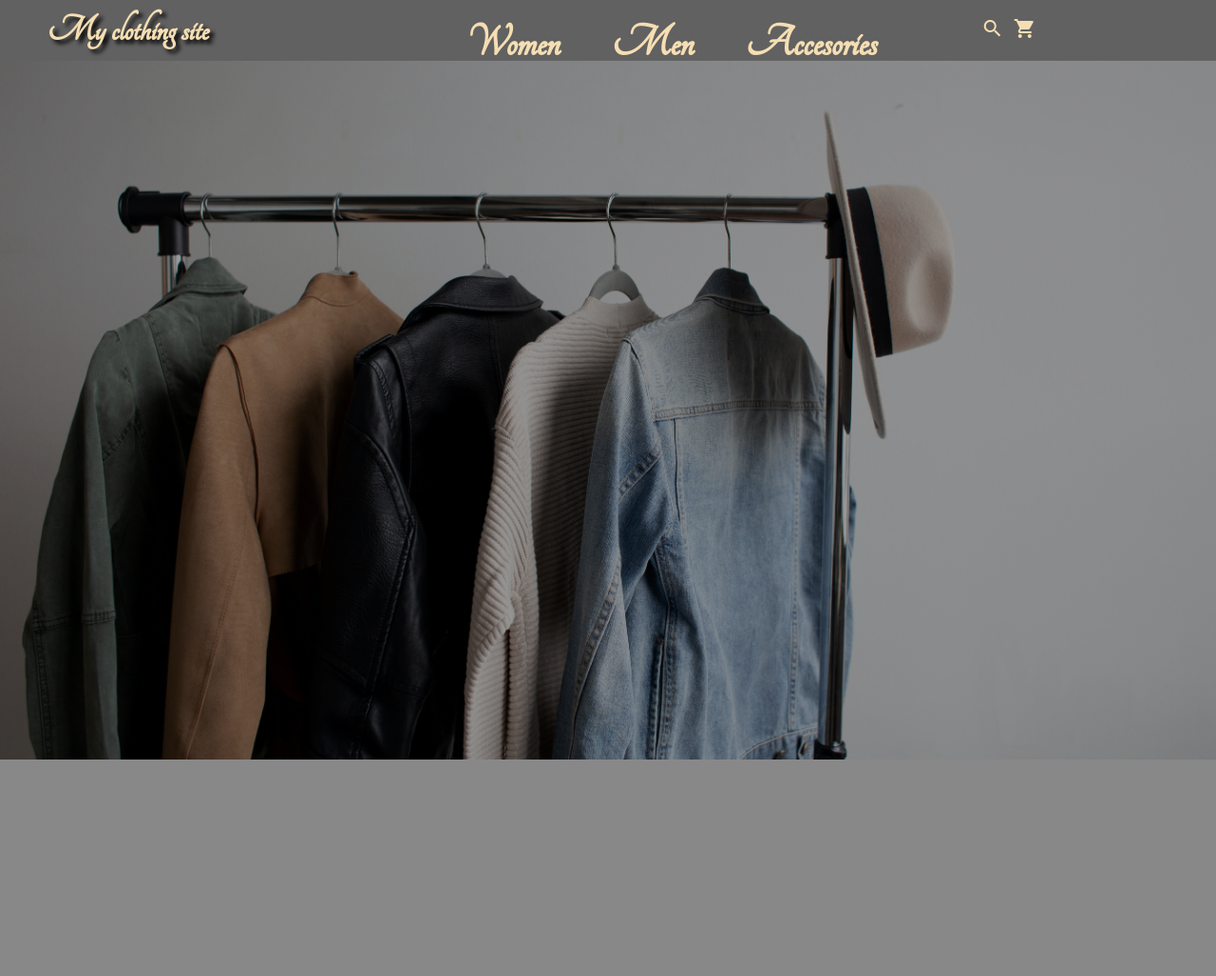
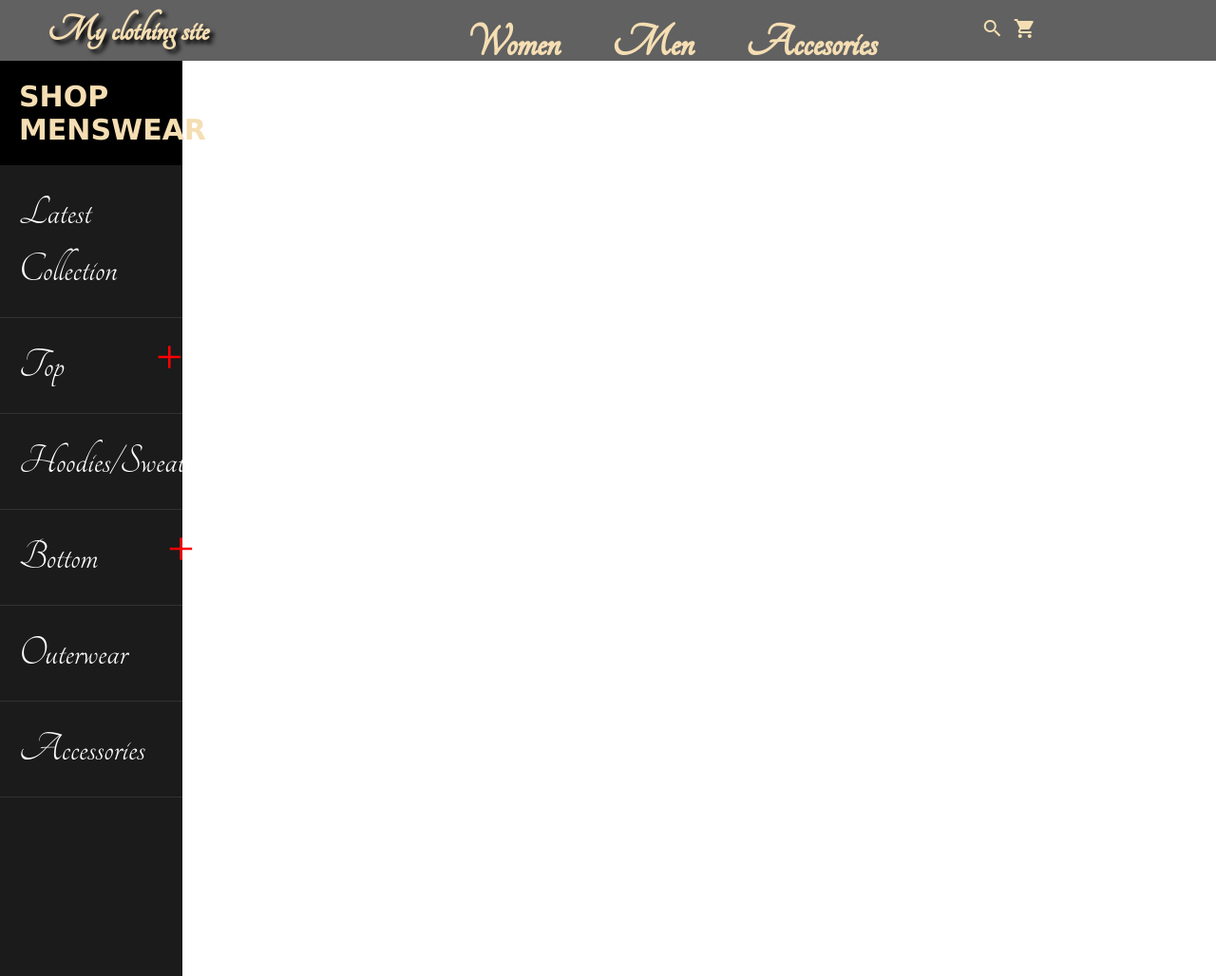
Before and after one commit to Mrrobot233/personal-clothing-website, a PHP site: page /collection.html in a window 1280 px wide. Shown: the whole page at 95% size. Before the commit the page ends 800 px from the top, so only its background shows below. Run offline with PHP 8.4, Linux system fonts and the light colour scheme; some libraries are stand-ins or nearby versions.

Commit message:
updates to the collection pages

```diff
--- a/about.html
+++ b/about.html
@@ -2,7 +2,7 @@
 <html>
 
     <head>
-        <title> Clothing Store </title>
+        <title> About Us </title>
         <meta charset="UTF-8" />
         <meta name="viewport"  content="width=device-width, intital-scale=1.0" />
         <link rel="stylesheet" href="style.css">
--- a/blog.html
+++ b/blog.html
@@ -1,7 +1,7 @@
 <!doctype html>
 <html>
     <head>
-        <title> Clothing Store </title>
+        <title> Blog </title>
         <meta charset="UTF-8" />
         <meta name="viewport"  content="width=device-width, intital-scale=1.0" />
         <link rel="stylesheet" href="style.css">
--- a/cart.css
+++ b/cart.css
@@ -65,7 +65,7 @@
 }
 
 .product-remove:hover{
-    background-color: rgb(200, 149, 55);
+    background-color: #85005B;
     color: black;
 }
 
@@ -107,7 +107,7 @@
 }
 
 .btn:hover{
-    background-color: rgb(200, 149, 55);;
+    background-color: #85005B;
 }
 
 
--- a/collection.html
+++ b/collection.html
@@ -1,12 +1,16 @@
 <!doctype html>
 <html>
     <head>
-        <title> Clothing Store </title>
+        <title> Collection </title>
         <meta charset="UTF-8" />
         <meta name="viewport"  content="width=device-width, intital-scale=1.0" />
         <link rel="stylesheet" href="collectionStyle.css">
         <link href="https://fonts.googleapis.com/icon?family=Material+Icons" rel="stylesheet">
+        <link rel="stylesheet" href="https://fonts.googleapis.com/css2?family=Material+Symbols+Outlined:opsz,wght,FILL,GRAD@20..48,100..700,0..1,-50..200" />
         <link rel="stylesheet" href="https://fonts.googleapis.com/css?family=Tangerine">
+        <script src="https://code.jquery.com/jquery-3.4.1.js"></script>
+        <script src="https://kit.fontawesome.com/a076d05399.js"></script>
+        <link rel="stylesheet" href="https://fonts.googleapis.com/css2?family=Material+Symbols+Outlined:opsz,wght,FILL,GRAD@20..48,100..700,0..1,-50..200" />
     </head>
     <body>
         <header>
@@ -35,6 +39,55 @@
                     </div>
                 </nav>
         </header>
+        <navigations class="sidebar-nav">
+            <div class="sidebar">
+                <h2 id="sidebar-head"> SHOP MENSWEAR </h2>
+                <ul class="nav-links">
+                    <li>  <a href="#" class="side-nav"> Latest Collection </a></li>
+                    <li>
+                        <a href="#" class="side-navTop"> Top
+                            <span class="material-symbols-outlined top"> add </span>
+                        </a>
+                        <ul class="top-feats">
+                            <li><a href="#" class="side-nav"> Short Sleeves </a></li>
+                            <li><a href="#" class="side-nav"> Long Sleeves </a></li>
+                        </ul>
+                    </li>
+                    <li>  <a href="#" class="side-nav"> Hoodies/Sweatshirt </a> </li>
+                    <li>
+                        <a href="#" class="side-navBottom"> Bottom
+                            <span class="material-symbols-outlined bottom"> add </span>
+                        </a>
+                        <ul class="bottom-feats">
+                            <li><a href="#" class="side-nav"> Shorts </a></li>
+                            <li><a href="#" class="side-nav"> Joggers </a></li>
+                            <li><a href="#" class="side-nav"> Cargo </a></li>
+                        </ul>
+                    </li>
+                    <li> <a href="#" class="side-nav"> Outerwear </a> </li>
+                    <li><a href="#" class="side-nav"> Accessories </a> </li>
+                </ul>
+            </navigations>
+        </div>
+
+        <script>
+            $('.side-navTop').click(function(){
+                $('navigations ul .top-feats').toggleClass("show");
+
+            });
+            $('.side-navBottom').click(function(){
+                $('navigations ul .bottom-feats').toggleClass("show");
+
+            });
+        </script>
+
+
+
+
+
+
+
+
     </body>
 </html>
 
--- a/collectionStyle.css
+++ b/collectionStyle.css
@@ -6,23 +6,21 @@
 body{
     font-family: 'Tangerine', serif;
     font-size: 48px;
-    background-color: #616161;
-}
-.background-picture{
-    height: 100%;
-    width: 100%;
-    background-image: linear-gradient(rgba(0,0,0,0.4), rgba(0,0,0,0.4)), url(amanda-vick-ohWf6YuzOQk-unsplash.jpg);
-    background-position: center;
-    background-size: cover;
-    position: absolute;
-    z-index: -1;
+    background-color: white;
 }
 
+.material-symbols-outlined {
+    font-variation-settings:
+    'FILL' 0,
+    'wght' 400,
+    'GRAD' 0,
+    'opsz' 48
+}
 
-header{
-    height: 100vh;
-    width: 100%;
-}
+/* position: absolute;
+    top: 50%;
+right: 5px; */
+
 nav{
     background-color: #616161;
     height: 8vh;
@@ -67,7 +65,7 @@ nav{
     transition: 0.4s;
 }
 .link:hover{
-    color: mediumvioletred;
+    color: #85005B;
 }
 
 .navigation-buttons{
@@ -89,140 +87,113 @@ nav{
     color: mediumvioletred;
 }
 
-.background-picture img{
+
+
+.sidebar-nav{
+    width: 100%;
     height: 100%;
-    width: 100%;
-    object-fit: contain;
-    background-size: cover;
+    display: flex;
+    /* text-align: center; */
+ }
+
+.sidebar{
+    width: 15%;
+    background-color: #616161;
+
 }
 
-.background-text{
-    text-align: center;
-    position: absolute;
-    top: 50%;
-    left: 50%;
-    transform: translate(-50%, -50%);
+#sidebar-head{
+    font-family:'Lucida Sans', 'Lucida Sans Regular', 'Lucida Grande', 'Lucida Sans Unicode', Geneva, Verdana, sans-serif;
+    color: wheat;
+    font-size: 30px;
+    padding: 20px;
+    background-color: #000;
+
 }
 
-.background-text span{
-    color: wheat;
-    display:flex;
-    font-weight: bolder;
+.sidebar a{
+    text-decoration: none;
+    color: #fff;
+    font-size: 45px;
+    display: list-item;
+    padding: 20px;
+    border-top: 1px;
+    border-bottom: 1px;
+
 }
 
-.text{
-    font-size: 210%;
-}
-
-.button{
-    margin-top: -220px;
-    position: relative;
-    text-align: center;
-    text-decoration: none;
-}
-
-.btn{
-    text-decoration: none;
-    color: wheat;
-    border: 1px transparent;
-    padding: 20px 40px;
-    transition: 0.4s;
-    font-weight: bolder;
-    text-align: center;
-    font-family:Arial, Helvetica, sans-serif;
-
-}
-.btn:hover{
-    background: mediumvioletred;
+.sidebar a:hover{
+    background-color: #85005B;
+    transition: 0.5s;
+    /* letter-spacing: 4px;
+    text-transform: uppercase; */
 }
 
 
-.newsletter{
-    /* bottom: 100%; */
-    margin-right: 50px;
+navigations ul{
+    background: #1b1b1b;
+    height: 110%;
+    width: 100%;
+    list-style: none;
+}
+navigations ul li a{
     position: relative;
-    justify-content: center;
-    text-align: center;
-    height: auto;
-    width: 100vw;
-    padding-top: 40px;
-    color: wheat;
+}
+
+navigations ul li{
+    line-height: 60px;
+    border-bottom: 1px solid rgba(255, 255, 255, 0.1);
+}
+
+navigations ul ul{
+    position: static;
+    display: none;
+}
+
+navigations ul ul li{
+    line-height: 42px;
+    border-bottom: none;
+}
+
+navigations ul ul li a{
+    font-size: 17px;
+    color: #e6e6e6;
+    padding-left: 100px;
+}
+
+navigations ul .top-feats.show{
+    display: block;
+}
+navigations ul .bottom-feats.show{
+    display: block;
+}
+
+
+/* .sidebar .nava-links li a span{
+    right: inherit;
+} */
+
+.sidebar .nav-links .side-navBottom span{
+    color: red;
+    position: relative;
+    padding: auto;
+    margin: auto;
+    top: 50%;
+    left: 40%;
+    font-size: 40px;
+
+}
+.sidebar .nav-links .side-navTop span{
+    color: red;
+    position: relative;
+    padding: auto;
+    margin: auto;
+    top: 50%;
+    left: 55%;
+    font-size: 40px;
 
 }
 
-.newsletter h1{
-    margin-top: 200px;
-
-    text-align: center;
-
-}
-
-.footer-content{
-    margin: auto;
-    max-width: 550px;
-    position: relative;
-    padding-top: 65px;
-    text-align: center;
-    /* display: block; */
-    left: 3px;
-}
-
-
-.input{
-    width: 105%;
-    padding: 15px 0px 15px 80px;
-    border-radius: 40px;
-    border: none;
-    outline: none;   /* Removes the effects that shows when you want to type in the text  */
-    font-weight: 900;
-    font-size: 50px;
-    font-family: 'Tangerine', serif;
-
-}
-
-.footer-content span{
-    position: absolute;
-    top: 63%;
-    transform: translate(-50%);
-    left: 30px;
-    font-size: 30px;
-
-}
-
-.footer-content .btn-email{
-    position: absolute;
-    top: 48%;
-    right: -100px;
-    transform: translate(-50%);
-    background: black;
-    padding: 11px 21px;
-    border-radius: 35px;
-    font-size: 50px;
-    color: wheat;
-    letter-spacing: 1px;
-    cursor: pointer;
-}
-
-.btn-email:hover{
-    color: mediumvioletred;
-}
-
-.copyright{
-    margin: auto;
-    margin-right: 50px;
-    position: relative;
-    justify-content: center;
-    text-align: center;
-    height: auto;
-    width: 100vw;
-    padding-top: 75px;
-    color: wheat;
-
-}
-
-.text25{
-    font-size: normal;
-}
 
 
 /* This is to ensure that the text and content of the websites changes according to the size of the screen */
--- a/index.html
+++ b/index.html
@@ -2,7 +2,7 @@
 <html>
 
     <head>
-        <title> Clothing Store </title>
+        <title> Home </title>
         <meta charset="UTF-8" />
         <meta name="viewport"  content="width=device-width, intital-scale=1.0" />
         <link rel="stylesheet" href="style.css">
```
Also changed, not shown: search.html (+5 -2 lines), style.css (+4 -4 lines), 1 other file.
